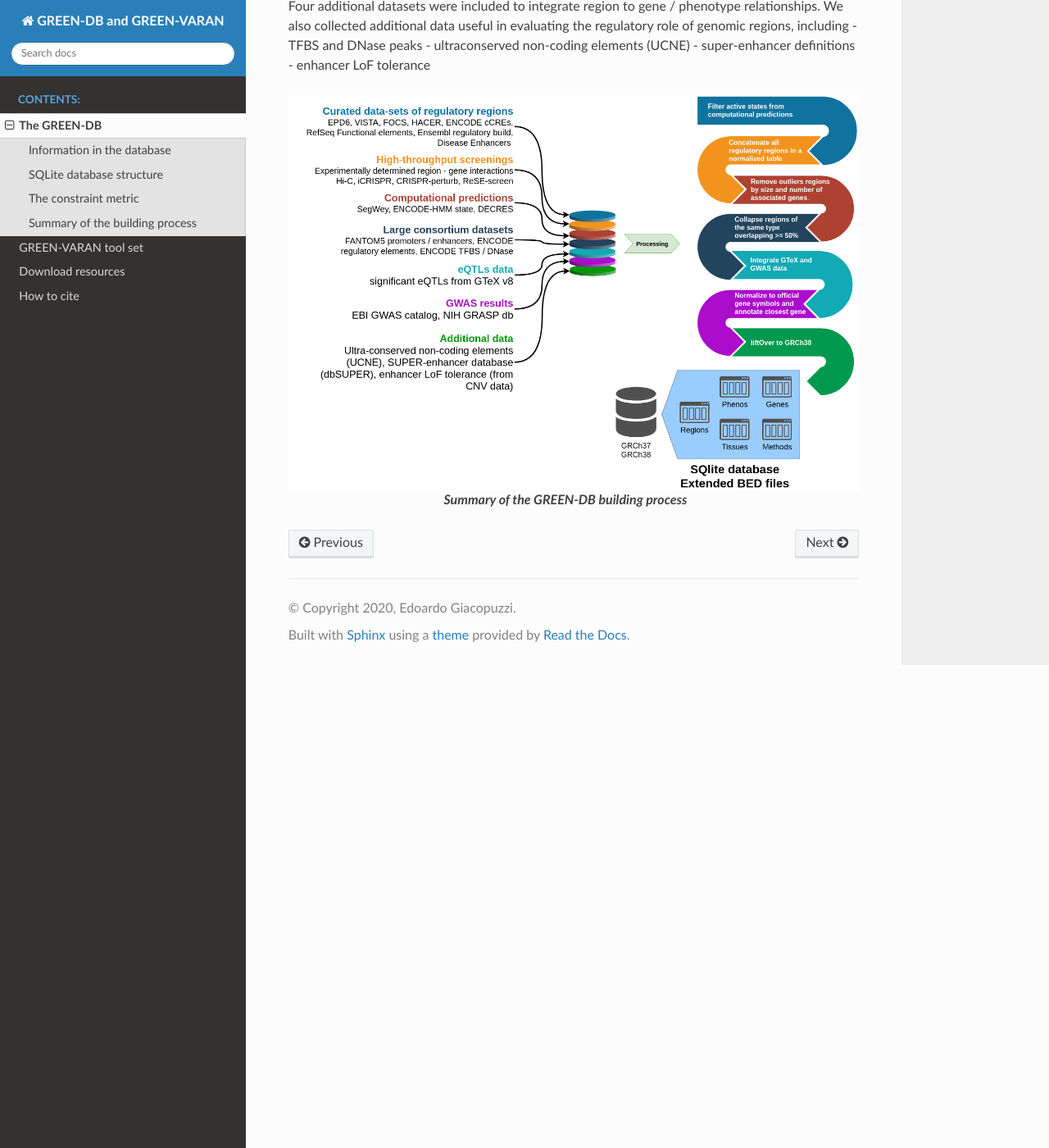
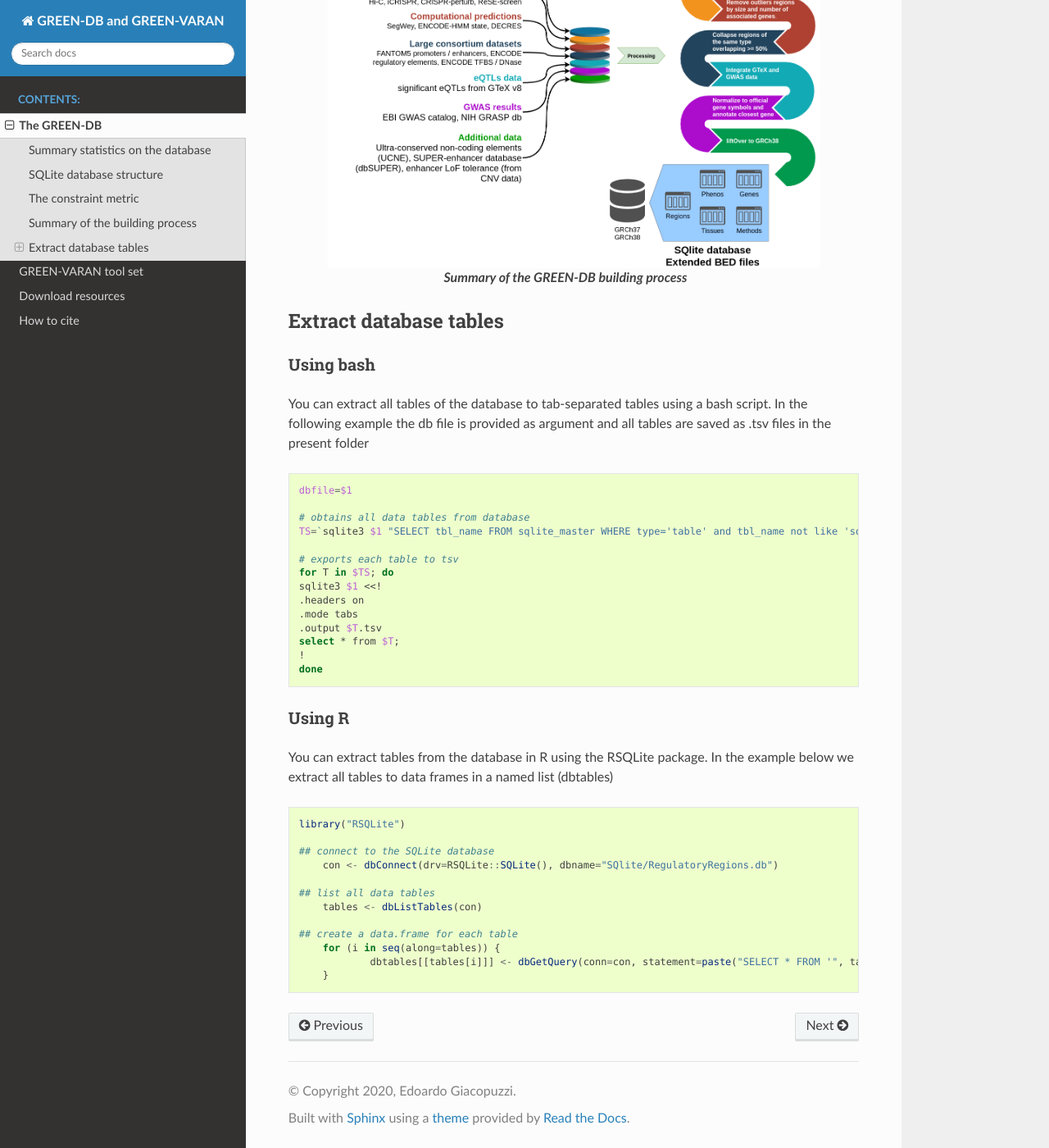
Before and after one commit to edg1983/GREEN-VARAN, a Sphinx documentation site: the page built from docs/GREEN_DB.rst, in a window 1280 px wide and 1400 px high, scrolled down 4295 px. Shown: the whole window at 82% size. Built offline with Sphinx 7.4.7 and the Read the Docs theme 2.0.0, drawn with Linux system fonts in a browser that asks for light colours; some of the changed text lies outside the part shown.

Commit message:
Improved docs. Minor fixes

```diff
--- a/GREEN-VARAN.py
+++ b/GREEN-VARAN.py
@@ -314,7 +314,7 @@ formatter = logging.Formatter('%(asctime)s: %(levelname)-8s %(message)s', datefm
 console.setFormatter(formatter)
 logger.addHandler(console)
 
-print('''
+print('\033[32m' + '''
  / __)(  _ \(  __)(  __)(  ( \ ___ / )( \ / _\ (  _ \ / _\ (  ( \\
 ( (_ \ )   / ) _)  ) _) /    /(___)\ \/ //    \ )   //    \/    /
  \___/(__\_)(____)(____)\_)__)      \__/ \_/\_/(__\_)\_/\_/\_)__)
@@ -330,8 +330,8 @@ print('''
 ',    `/- \   \      __/  (_                /-\-\-`
   `;'-..___)   |     `/-\-\-`
     `-.       .'
-       `~~~~``
-''')
+ jgs   `~~~~``
+''', '\033[m')
 
 logger.info("###  GREEN-VARAN version %s ###", str(VERSION))
 logger.info("# EFFECTIVE CONFIGURATION #")
--- a/docs/GREEN_DB.rst
+++ b/docs/GREEN_DB.rst
@@ -26,21 +26,21 @@ Each region is described by its genomic location, region type, method(s) of dete
 GREEN-DB is available as an SQLite database and regions information with controlled genes are also provided as
 extended bed files for easy integration into existing analysis pipelines.
 
-Information in the database
-~~~~~~~~~~~~~~~~~~~~~~~~~~~
-
 For details on how the database was compiled please refer to the original publication
 ##OURPAPER##
 
+Summary statistics on the database
+~~~~~~~~~~~~~~~~~~~~~~~~~~~~~~~~~~
+
 .. figure:: images/Figure_1_color.png
-    :width: 800
+    :width: 600
     :align: center
     :alt: Summary of the database
 
     **Main information in the database**
 
 .. figure:: images/Figure_2_color.png
-    :width: 800
+    :width: 600
     :alt: Gene-region connections
     :align: center
 
@@ -49,7 +49,7 @@ For details on how the database was compiled please refer to the original public
 SQLite database structure
 ~~~~~~~~~~~~~~~~~~~~~~~~~
 
-The SQLite database contains 16 tables:
+The SQLite database contains 16 tables (expected columns are listed in the image):
 
 - GRCh37 / GRCh38 regions
     GREEN-DB regions coordinate; region type; constraint percentile; closest gene symbol, Ensembl ID and distance; PhyloP100 statistics
@@ -77,7 +77,7 @@ Additionally, a unique interaction ID identifies each gene-region pair in the ge
 Linking tables are included that map the overlap between GREEN-DB region IDs and each of TFBS, DNase, dbSuper and LoF_tolerance region IDs, reporting also the fraction of overlap.
 
 .. figure:: images/GREEN-DB_diagram.png
-    :width: 800
+    :width: 600
     :alt: SQlite DB structure
     :align: center
 
@@ -115,8 +115,53 @@ We also collected additional data useful in evaluating the regulatory role of ge
 - enhancer LoF tolerance
 
 .. figure:: images/NC_annotations.png
-    :width: 800
+    :width: 600
     :alt: Build the database
     :align: center
 
     **Summary of the GREEN-DB building process**
+
+Extract database tables
+~~~~~~~~~~~~~~~~~~~~~~~
+Using bash
+##########
+You can extract all tables of the database to tab-separated tables using a bash script.
+In the following example the db file is provided as argument and all tables are saved as
+.tsv files in the present folder
+
+.. code-block:: bash
+
+    dbfile=$1
+
+    # obtains all data tables from database
+    TS=`sqlite3 $1 "SELECT tbl_name FROM sqlite_master WHERE type='table' and tbl_name not like 'sqlite_%';"`
+
+    # exports each table to tsv
+    for T in $TS; do
+    sqlite3 $1 <<!
+    .headers on
+    .mode tabs
+    .output $T.tsv
+    select * from $T;
+    !
+    done
+
+Using R
+#######
+You can extract tables from the database in R using the RSQLite package.
+In the example below we extract all tables to data frames in a named list (dbtables)
+
+.. code-block:: R
+
+    library("RSQLite")
+
+    ## connect to the SQLite database
+	con <- dbConnect(drv=RSQLite::SQLite(), dbname="SQlite/RegulatoryRegions.db")
+
+    ## list all data tables
+	tables <- dbListTables(con)
+
+    ## create a data.frame for each table
+	for (i in seq(along=tables)) {
+  		dbtables[[tables[i]]] <- dbGetQuery(conn=con, statement=paste("SELECT * FROM '", tables[[i]], "'", sep=""))
+	}
```
Also changed, not shown: 14 other files.
